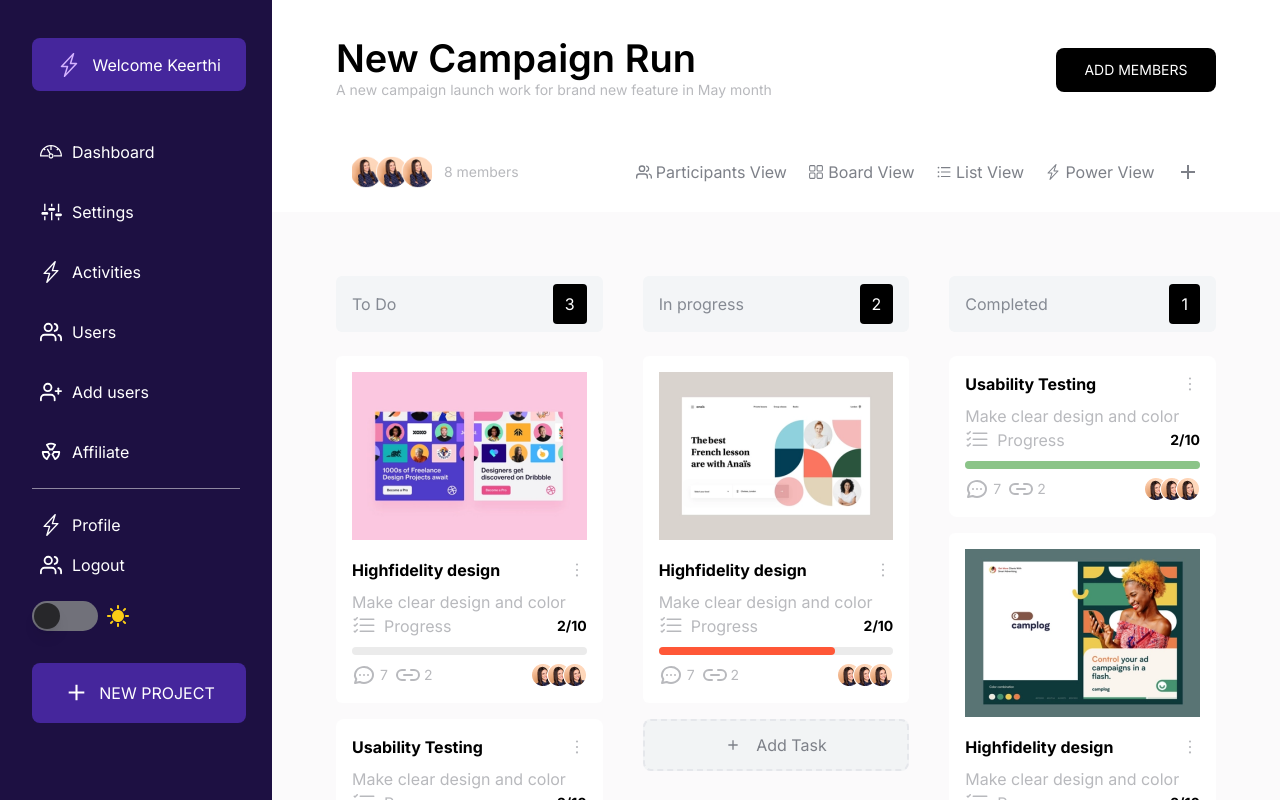
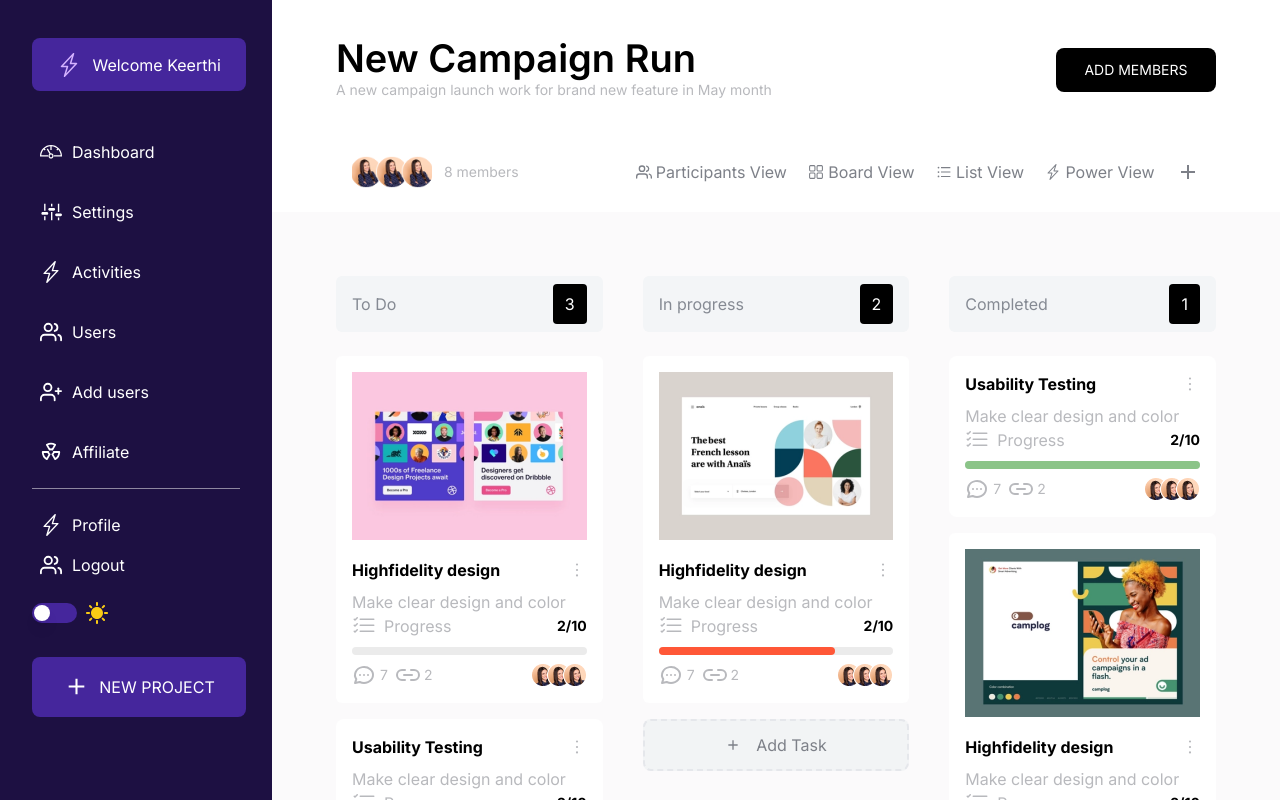
Before and after one commit to B-ID/nupat-internship-test2, a Next.js app: page / in a window 1280 px wide. Built offline with nearby package versions, Linux system fonts and the light colour scheme.

Commit message:
toggle switch tweaks

```diff
--- a/src/components/DarkModeSwitch.tsx
+++ b/src/components/DarkModeSwitch.tsx
@@ -21,7 +21,7 @@ export default function DarkModeSwitch({}: Props) {
   }, [enabled]);
 
   return (
-    <div className="flex gap-2 mt-4">
+    <div className="flex items-center gap-2 mt-4">
       <div className="flex items-center order-2 gap-3">
         {enabled ? (
           <button onClick={() => setTheme("dark")}>
@@ -49,14 +49,14 @@ export default function DarkModeSwitch({}: Props) {
         checked={enabled}
         // @ts-ignore
         onChange={() => setEnabled(prev => !prev)}
-        className={`${enabled ? "bg-zinc-800" : "bg-zinc-500"}
-          relative inline-flex h-[30px] w-[66px] shrink-0 cursor-pointer rounded-full border-2 border-transparent transition-colors duration-200 ease-in-out focus:outline-none focus-visible:ring-2  focus-visible:ring-white focus-visible:ring-opacity-75`}
+        className={`${enabled ? "bg-zinc-800" : "bg-dashboard-active"}
+          relative inline-flex h-[20px] w-[45px] shrink-0 cursor-pointer rounded-full border-2 border-transparent transition-colors duration-200 ease-in-out focus:outline-none focus-visible:ring-2  focus-visible:ring-white focus-visible:ring-opacity-75`}
       >
         <span className="sr-only">Use setting</span>
         <span
           aria-hidden="true"
-          className={`${enabled ? "translate-x-9 bg-white" : "translate-x-0 bg-zinc-800"}
-            pointer-events-none inline-block h-[26px] w-[26px] transform rounded-full  shadow-lg ring-0 transition duration-200 ease-in-out`}
+          className={`${enabled ? "translate-x-6 bg-white" : "translate-x-0 bg-white"}
+            pointer-events-none inline-block h-[16px] w-[16px] transform rounded-full  shadow-lg ring-0 transition duration-200 ease-in-out`}
         />
       </Switch>
     </div>
```
